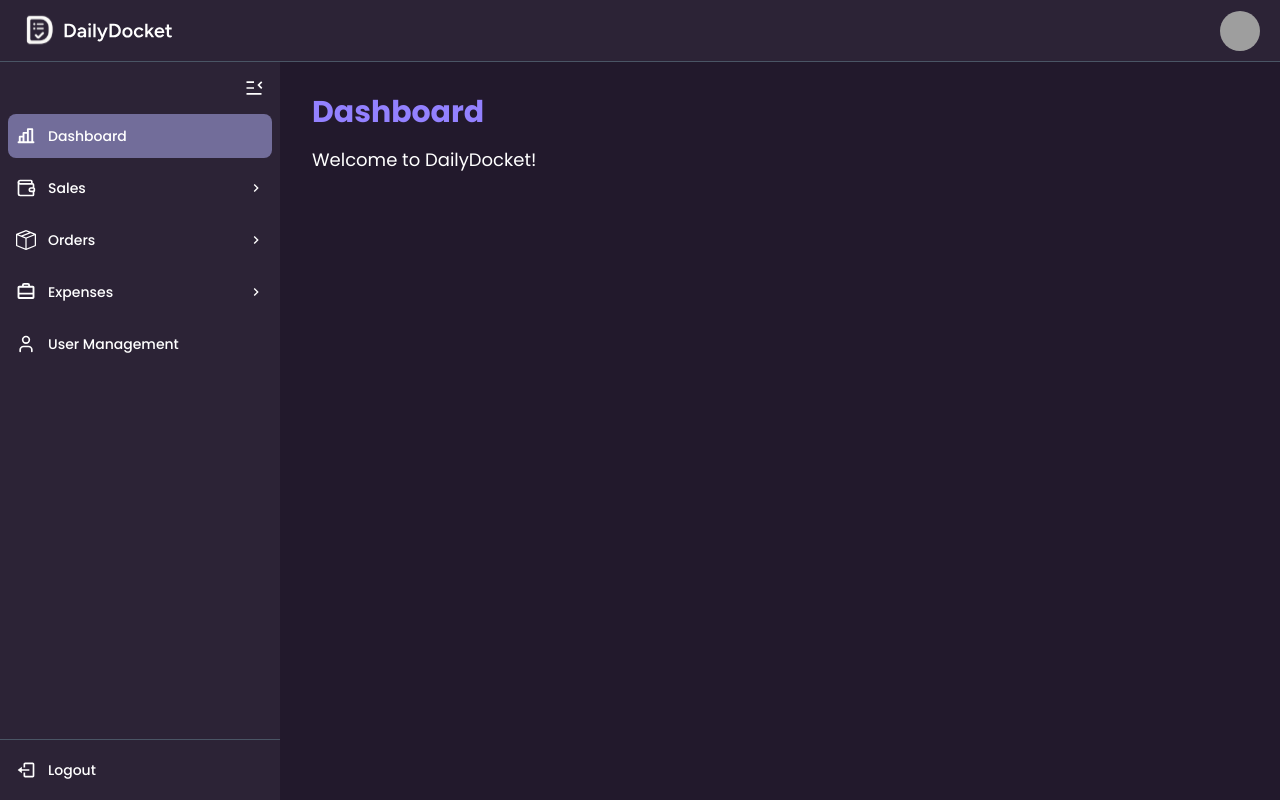
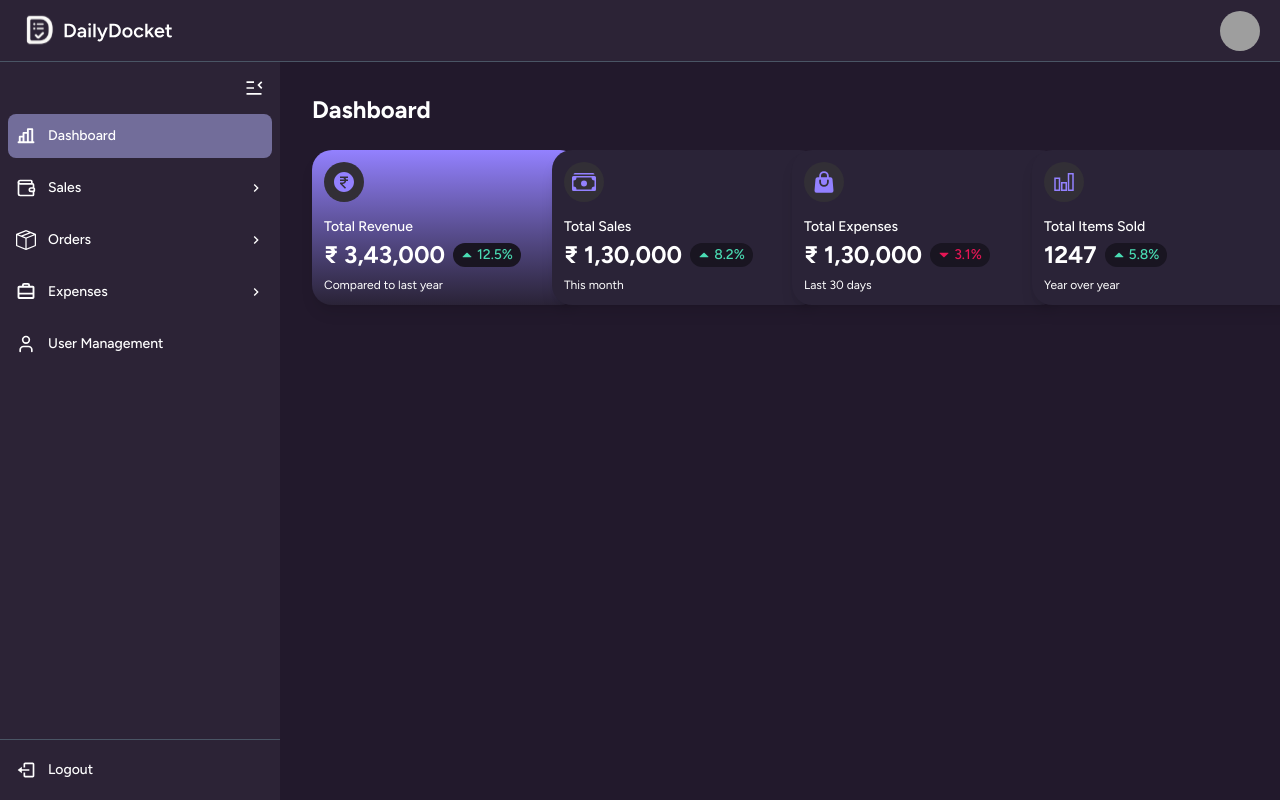
Before and after one commit to vikramvicky-1/DailyDocket, a Next.js app: page / in a window 1280 px wide. Built offline with nearby package versions, Linux system fonts and the light colour scheme; grey boxes are pictures that could not be loaded.

Commit message:
cards-added

```diff
--- /dev/null
+++ b/src/app/(main)/manage-categories/page.jsx
@@ -0,0 +1,15 @@
+"use client";
+
+import React from "react";
+
+const ManageCategoriesPage = () => {
+  return (
+    <div>
+      <h1 className="text-2xl font-bold text-text-primary">
+        Manage Categories Page
+      </h1>
+    </div>
+  );
+};
+
+export default ManageCategoriesPage;
--- a/src/app/globals.css
+++ b/src/app/globals.css
@@ -1,7 +1,7 @@
 @import "tailwindcss";
 
 * {
-  font-family: var(--font-poppins), 'Poppins', sans-serif;
+  font-family: var(--font-figtree), "Figtree", sans-serif;
 }
 
 @theme {
@@ -11,4 +11,8 @@
   --color-text-primary: #ffffff;
   --color-accent: #9381ff;
   --color-hover: #726d9a;
+  --color-green: #4adcb3;
+  --color-red: #e61655;
+  --color-black: #191521;
+  --color-icon-bg: #322f36;
 }
--- a/src/app/layout.jsx
+++ b/src/app/layout.jsx
@@ -1,10 +1,10 @@
-import { Poppins } from "next/font/google";
+import { Figtree } from "next/font/google";
 import "./globals.css";
 import { SidebarProvider } from "../contexts/SidebarContext";
 import MainLayout from "../components/layout/MainLayout";
 
-const poppins = Poppins({
-  variable: "--font-poppins",
+const figtree = Figtree({
+  variable: "--font-figtree",
   subsets: ["latin"],
   weight: ["300", "400", "500", "600", "700"],
 });
@@ -18,7 +18,7 @@ export default function RootLayout({ children }) {
   return (
     <html lang="en">
       <body
-        className={`${poppins.variable} font-poppins antialiased`}
+        className={`${figtree.variable} font-figtree antialiased`}
       >
         <SidebarProvider>
           <MainLayout>
--- /dev/null
+++ b/src/app/loading.jsx
@@ -0,0 +1,5 @@
+import DashboardLoading from "../components/ui/DashboardLoading";
+
+export default function Loading() {
+  return <DashboardLoading />;
+}
--- a/src/app/page.jsx
+++ b/src/app/page.jsx
@@ -1,10 +1,62 @@
 import React from "react";
+import DashboardCard from "../components/ui/dashboardCard";
+import { LuShoppingCart, LuTrendingUp, LuUsers } from "react-icons/lu";
+import { RiMoneyRupeeCircleFill } from "react-icons/ri";
+import { BsCashStack } from "react-icons/bs";
+import { HiMiniShoppingBag } from "react-icons/hi2";
+import { LiaChartBarSolid } from "react-icons/lia";
 
 const DashboardPage = () => {
   return (
     <div className="text-text-primary">
-      <h1 className="text-3xl font-bold text-accent mb-4">Dashboard</h1>
-      <p className="text-lg">Welcome to DailyDocket!</p>
+      <h1 className="text-2xl font-bold mb-6">Dashboard</h1>
+      {/* Dashboard Cards Grid */}
+      <div className="grid grid-cols-1 md:grid-cols-2 lg:grid-cols-3 xl:grid-cols-4 gap-6">
+        {/* Total Income Card - Matching your image */}
+        <DashboardCard
+          title="Total Revenue"
+          value="₹ 3,43,000"
+          subtitle="Compared to last year"
+          icon={<RiMoneyRupeeCircleFill color="#9381ff" size={24} />}
+          trend="up"
+          trendValue="12.5%"
+          iconBgColor="bg-icon-bg"
+          className="bg-gradient-to-b from-accent to-secondary"
+        />
+
+        {/* Total Orders Card */}
+        <DashboardCard
+          title="Total Sales"
+          value="₹ 1,30,000"
+          subtitle="This month"
+          icon={<BsCashStack color="#9381ff" size={24} />}
+          trend="up"
+          trendValue="8.2%"
+          iconBgColor="bg-icon-bg"
+        />
+
+        {/* Active Users Card */}
+        <DashboardCard
+          title="Total Expenses"
+          value="₹ 1,30,000"
+          subtitle="Last 30 days"
+          icon={<HiMiniShoppingBag color="#9381ff" size={24} />}
+          trend="down"
+          trendValue="3.1%"
+          iconBgColor="bg-icon-bg"
+        />
+
+        {/* Growth Rate Card */}
+        <DashboardCard
+          title="Total Items Sold"
+          value="1247"
+          subtitle="Year over year"
+          icon={<LiaChartBarSolid color="#9381ff" size={24} fill="#9381ff" />}
+          trend="up"
+          trendValue="5.8%"
+          iconBgColor="bg-icon-bg"
+        />
+      </div>
     </div>
   );
 };
--- a/src/components/shared/sidebar.jsx
+++ b/src/components/shared/sidebar.jsx
@@ -68,6 +68,12 @@ const Sidebar = ({ isExpanded, setIsExpanded, isMobile }) => {
           url: "/add-expenses",
           icon: LuPlus,
         },
+        {
+          name: "Manage Categories",
+          path: "/(main)/manage-categories",
+          url: "/manage-categories",
+          icon: LuPlus,
+        },
       ],
     },
     {
@@ -93,12 +99,13 @@ const Sidebar = ({ isExpanded, setIsExpanded, isMobile }) => {
   // Effect to keep dropdowns open when their main link or sub-items are active
   useEffect(() => {
     if (isClient && isExpanded) {
-      menuItems.forEach(item => {
+      menuItems.forEach((item) => {
         if (item.hasDropdown && item.dropdownItems) {
           // Check if main link is active OR any sub-item is active
-          const isMainLinkActive = pathname === item.path || pathname === item.url;
-          const hasActiveSubItem = item.dropdownItems.some(subItem =>
-            pathname === subItem.url || pathname === subItem.path
+          const isMainLinkActive =
+            pathname === item.path || pathname === item.url;
+          const hasActiveSubItem = item.dropdownItems.some(
+            (subItem) => pathname === subItem.url || pathname === subItem.path
           );
 
           if (isMainLinkActive || hasActiveSubItem) {
@@ -110,7 +117,6 @@ const Sidebar = ({ isExpanded, setIsExpanded, isMobile }) => {
       });
     }
   }, [pathname, isClient, isExpanded]);
-
 
   // Prevent hydration mismatch by not rendering interactive elements until client-side
   if (!isClient) {
@@ -235,10 +241,7 @@ const Sidebar = ({ isExpanded, setIsExpanded, isMobile }) => {
           };
 
           return (
-            <div
-              key={item.path}
-              className="relative"
-            >
+            <div key={item.path} className="relative">
               <div className="relative group tooltip-container">
                 <Link
                   href={item.url}
@@ -300,7 +303,8 @@ const Sidebar = ({ isExpanded, setIsExpanded, isMobile }) => {
                 <div className="ml-4 mt-1 space-y-1 animate-dropdown-enter">
                   {item.dropdownItems.map((subItem) => {
                     const SubIcon = subItem.icon;
-                    const isSubActive = pathname === subItem.url || pathname === subItem.path;
+                    const isSubActive =
+                      pathname === subItem.url || pathname === subItem.path;
 
                     const handleSubClick = (e) => {
                       if (isClient && isMobile) {
--- /dev/null
+++ b/src/components/ui/DashboardCardSkeleton.jsx
@@ -0,0 +1,81 @@
+"use client";
+
+import React from "react";
+import Skeleton, { SkeletonCircle } from "./Skeleton";
+
+const DashboardCardSkeleton = ({ className = "" }) => {
+  return (
+    <div
+      className={`
+        w-[268px] h-[155px]
+        bg-secondary
+        rounded-[20px]
+        p-3
+        flex flex-col
+        gap-4
+        shadow-lg
+        ${className}
+      `}
+    >
+      {/* Header with Icon Skeleton */}
+      <div className="flex items-start justify-between">
+        {/* Icon Container Skeleton */}
+        <SkeletonCircle
+          size="40px"
+          className="bg-gray-700/40"
+        />
+      </div>
+
+      {/* Card Data Container */}
+      <div className="flex flex-col gap-2 flex-1">
+        {/* Title Skeleton */}
+        <Skeleton
+          width="60%"
+          height="14px"
+          className="bg-gray-700/30"
+          rounded="rounded"
+        />
+
+        {/* Value with Trend Skeleton */}
+        <div className="flex items-center gap-2">
+          {/* Main Value Skeleton */}
+          <Skeleton
+            width="120px"
+            height="28px"
+            className="bg-gray-700/40"
+            rounded="rounded"
+          />
+
+          {/* Trend Indicator Skeleton */}
+          <Skeleton
+            width="50px"
+            height="20px"
+            className="bg-gray-700/30"
+            rounded="rounded-[15px]"
+          />
+        </div>
+
+        {/* Subtitle Skeleton */}
+        <Skeleton
+          width="80%"
+          height="12px"
+          className="bg-gray-700/20"
+          rounded="rounded"
+        />
+      </div>
+    </div>
+  );
+};
+
+// Grid of skeleton cards for dashboard
+export const DashboardCardSkeletonGrid = ({ count = 4, className = "" }) => {
+  return (
+    <div className={`grid grid-cols-1 md:grid-cols-2 lg:grid-cols-3 xl:grid-cols-4 gap-6 ${className}`}>
+      {Array.from({ length: count }).map((_, index) => (
+        <DashboardCardSkeleton key={index} />
+      ))}
+    </div>
+  );
+};
+
+export default DashboardCardSkeleton;
--- /dev/null
+++ b/src/components/ui/DashboardLoading.jsx
@@ -0,0 +1,20 @@
+"use client";
+
+import React from "react";
+import { DashboardCardSkeletonGrid } from "./DashboardCardSkeleton";
+
+const DashboardLoading = () => {
+  return (
+    <div className="text-text-primary">
+      {/* Header Skeleton */}
+      <div className="mb-6">
+        <div className="h-8 w-48 bg-gray-700/40 rounded animate-pulse mb-2"></div>
+      </div>
+
+      {/* Dashboard Cards Skeleton Grid */}
+      <DashboardCardSkeletonGrid count={4} />
+    </div>
+  );
+};
+
+export default DashboardLoading;
--- /dev/null
+++ b/src/components/ui/Skeleton.jsx
@@ -0,0 +1,77 @@
+"use client";
+
+import React from "react";
+
+const Skeleton = ({
+  className = "",
+  width = "100%",
+  height = "20px",
+  rounded = "rounded",
+  animate = true
+}) => {
+  return (
+    <div
+      className={`
+        bg-gray-700/50
+        ${rounded}
+        ${animate ? "animate-pulse" : ""}
+        ${className}
+      `}
+      style={{ width, height }}
+    />
+  );
+};
+
+// Skeleton variants for common use cases
+export const SkeletonText = ({ lines = 1, className = "" }) => {
+  return (
+    <div className={`space-y-2 ${className}`}>
+      {Array.from({ length: lines }).map((_, index) => (
+        <Skeleton
+          key={index}
+          height="16px"
+          width={index === lines - 1 ? "75%" : "100%"}
+          className="bg-gray-700/30"
+        />
+      ))}
+    </div>
+  );
+};
+
+export const SkeletonCircle = ({ size = "40px", className = "" }) => {
+  return (
+    <Skeleton
+      width={size}
+      height={size}
+      rounded="rounded-full"
+      className={`bg-gray-700/40 ${className}`}
+    />
+  );
+};
+
+export const SkeletonButton = ({ width = "120px", height = "40px", className = "" }) => {
+  return (
+    <Skeleton
+      width={width}
+      height={height}
+      rounded="rounded-lg"
+      className={`bg-gray-700/40 ${className}`}
+    />
+  );
+};
+
+export const SkeletonCard = ({ className = "" }) => {
+  return (
+    <div className={`bg-secondary rounded-lg p-4 space-y-4 ${className}`}>
+      <div className="flex items-center space-x-4">
+        <SkeletonCircle size="48px" />
+        <div className="flex-1">
+          <SkeletonText lines={2} />
+        </div>
+      </div>
+      <SkeletonText lines={3} />
+    </div>
+  );
+};
+
+export default Skeleton;
--- /dev/null
+++ b/src/components/ui/dashboardCard.jsx
@@ -0,0 +1,102 @@
+"use client";
+
+import React from "react";
+import { VscTriangleUp, VscTriangleDown } from "react-icons/vsc";
+const DashboardCard = ({
+  title,
+  value,
+  subtitle,
+  icon,
+  trend,
+  trendValue,
+  iconBgColor = "bg-accent",
+  iconColor = "text-white",
+  valueColor = "text-text-primary",
+  className = "",
+}) => {
+  const formatValue = (val) => {
+    if (typeof val === "number") {
+      return val.toLocaleString("en-IN");
+    }
+    return val;
+  };
+
+  const getTrendColor = () => {
+    if (!trend) return "";
+    return trend === "up" ? "text-green" : "text-red";
+  };
+
+  const getTrendIcon = () => {
+    if (!trend) return null;
+    return trend === "up" ? (
+      <VscTriangleUp size={12} className="text-green" />
+    ) : (
+      <VscTriangleDown size={12} className="text-red" />
+    );
+  };
+
+  return (
+    <div
+      className={`
+        w-[268px] h-[155px]
+        bg-secondary
+        rounded-[20px]
+        p-3
+        flex flex-col
+        gap-4
+        shadow-lg
+        ${className}
+      `}
+    >
+      {/* Header with Icon */}
+      <div className="flex items-start justify-between">
+        {/* Icon Container */}
+        <div
+          className={`
+            w-10 h-10
+            ${iconBgColor}
+            rounded-[25.33px]
+            flex items-center justify-center
+            p-2
+          `}
+        >
+          {icon && React.cloneElement(icon, { size: 24, className: iconColor })}
+        </div>
+      </div>
+
+      {/* Card Data Container */}
+      <div className="flex flex-col gap-1 flex-1">
+        {/* Title */}
+        <h3 className="text-sm font-medium text-text-primary leading-tight">
+          {title}
+        </h3>
+
+        {/* Value with Trend */}
+        <div className="flex items-center gap-2">
+          <div className={`text-2xl font-bold ${valueColor} leading-tight`}>
+            {formatValue(value)}
+          </div>
+
+          {/* Trend Indicator */}
+          {trend && trendValue && (
+            <div
+              className={`flex items-center bg-black rounded-[15px] px-2 py-0.5 gap-1 ${getTrendColor()}`}
+            >
+              {getTrendIcon()}
+              <span className="text-sm font-medium">{trendValue}</span>
+            </div>
+          )}
+        </div>
+
+        {/* Subtitle */}
+        {subtitle && (
+          <p className="text-xs text-text-primary leading-tight mt-1">
+            {subtitle}
+          </p>
+        )}
+      </div>
+    </div>
+  );
+};
+
+export default DashboardCard;
--- a/tailwind.config.js
+++ b/tailwind.config.js
@@ -8,7 +8,7 @@ export default {
   theme: {
     extend: {
       fontFamily: {
-        poppins: ['var(--font-poppins)', 'sans-serif'],
+        figtree: ['var(--font-figtree)', 'sans-serif'],
       },
       colors: {
         primary: 'var(--color-primary)',
@@ -17,6 +17,10 @@ export default {
         'text-primary': 'var(--color-text-primary)',
         accent: 'var(--color-accent)',
         hover: 'var(--color-hover)',
+        green: 'var(--color-green)',
+        red: 'var(--color-red)',
+        black: 'var(--color-black)',
+        'icon-bg': 'var(--color-icon-bg)',
       },
     },
   },
```
